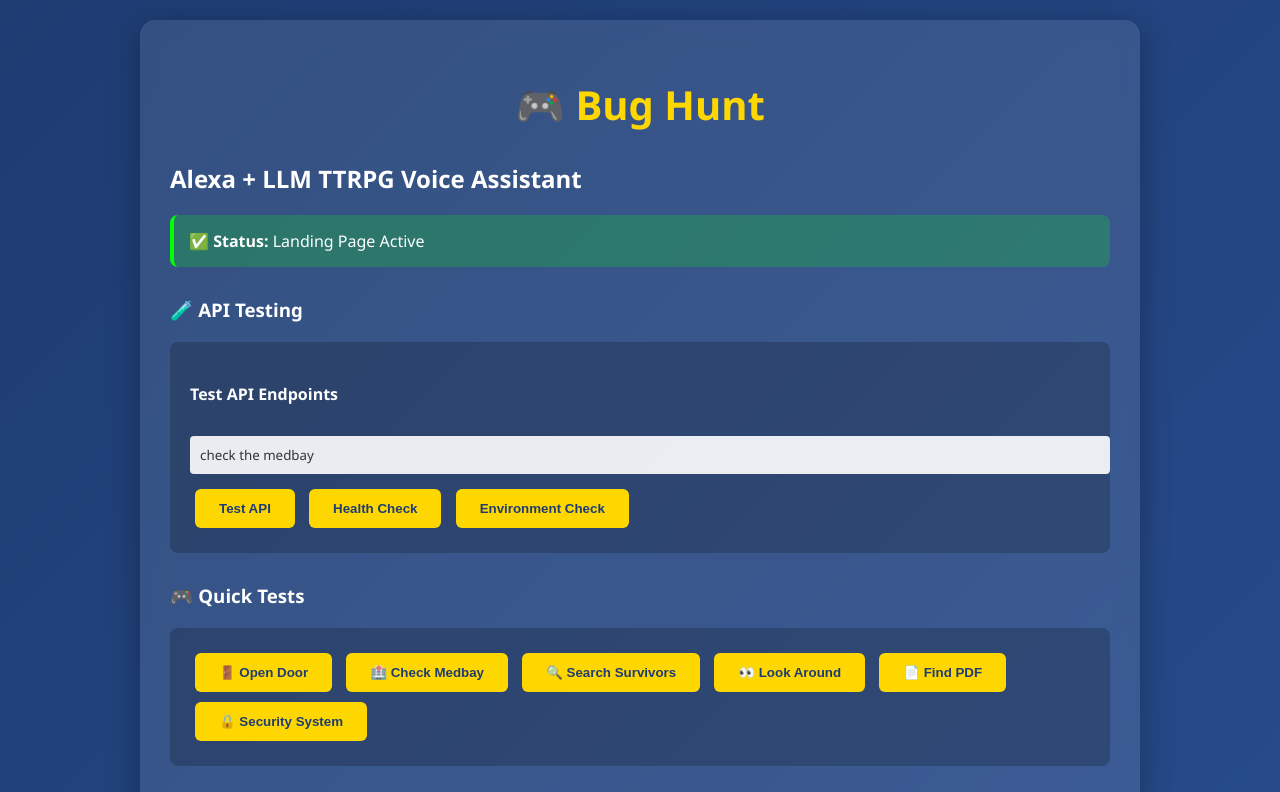
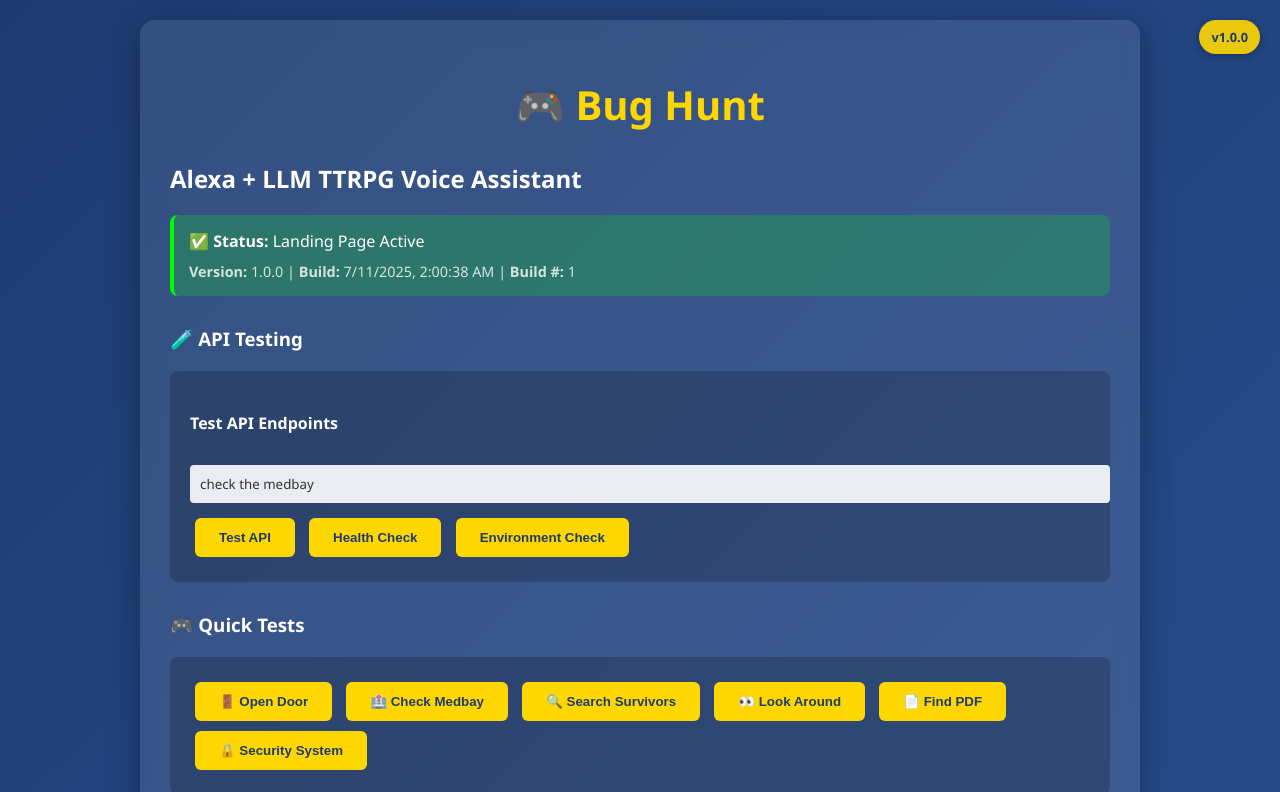
Before and after one commit to andrewwfelix/bug_hunt, a website: page public/index.html in a window 1280 px wide. Shown: the top 792 px of the page. Drawn offline with Linux system fonts and the light colour scheme; no server answers.

Commit message:
versining

```diff
--- a/public/index.html
+++ b/public/index.html
@@ -127,20 +127,46 @@
             grid-template-columns: 1fr 1fr;
             gap: 20px;
         }
+        .version-badge {
+            position: fixed;
+            top: 20px;
+            right: 20px;
+            background: rgba(255, 215, 0, 0.9);
+            color: #1e3c72;
+            padding: 8px 12px;
+            border-radius: 20px;
+            font-size: 0.8em;
+            font-weight: bold;
+            z-index: 1000;
+            box-shadow: 0 2px 8px rgba(0, 0, 0, 0.3);
+        }
         @media (max-width: 768px) {
             .grid-2 {
                 grid-template-columns: 1fr;
+            }
+            .version-badge {
+                position: static;
+                margin: 10px 0;
+                text-align: center;
             }
         }
     </style>
 </head>
 <body>
+    <div class="version-badge" id="versionBadge">
+        v<span id="versionBadgeText">1.0.0</span>
+    </div>
     <div class="container">
         <h1>🎮 Bug Hunt</h1>
         <h2>Alexa + LLM TTRPG Voice Assistant</h2>
 
         <div class="status">
             ✅ <strong>Status:</strong> Landing Page Active
+            <div style="margin-top: 10px; font-size: 0.9em; opacity: 0.8;">
+                <strong>Version:</strong> <span id="versionDisplay">1.0.0</span> |
+                <strong>Build:</strong> <span id="buildTimestamp">Loading...</span> |
+                <strong>Build #:</strong> <span id="buildNumber">1</span>
+            </div>
         </div>
 
         <!-- API Testing Section -->
@@ -379,6 +405,7 @@
         // Initialize page
         document.addEventListener('DOMContentLoaded', function() {
             checkEndpoints();
+            updateVersionDisplay();
 
             // Allow Enter key to test API
             document.getElementById('testInput').addEventListener('keypress', function(e) {
@@ -387,6 +414,42 @@
                 }
             });
         });
+
+        // Update version display
+        function updateVersionDisplay() {
+            const versionDisplay = document.getElementById('versionDisplay');
+            const buildTimestamp = document.getElementById('buildTimestamp');
+            const versionBadgeText = document.getElementById('versionBadgeText');
+            const buildNumber = document.getElementById('buildNumber');
+
+            // Set current version
+            const currentVersion = '1.0.0';
+            versionDisplay.textContent = currentVersion;
+            versionBadgeText.textContent = currentVersion;
+
+            // Set build timestamp
+            const now = new Date();
+            buildTimestamp.textContent = now.toLocaleString();
+
+            // Set build number (increments each time page loads)
+            const storedBuildNumber = localStorage.getItem('bugHuntBuildNumber') || 0;
+            const newBuildNumber = parseInt(storedBuildNumber) + 1;
+            localStorage.setItem('bugHuntBuildNumber', newBuildNumber);
+            buildNumber.textContent = newBuildNumber;
+
+            // Try to fetch version from server
+            fetch('/health')
+                .then(response => response.json())
+                .then(data => {
+                    if (data.version) {
+                        versionDisplay.textContent = data.version;
+                        versionBadgeText.textContent = data.version;
+                    }
+                })
+                .catch(error => {
+                    console.log('Could not fetch server version:', error);
+                });
+        }
     </script>
 </body>
 </html>
```
